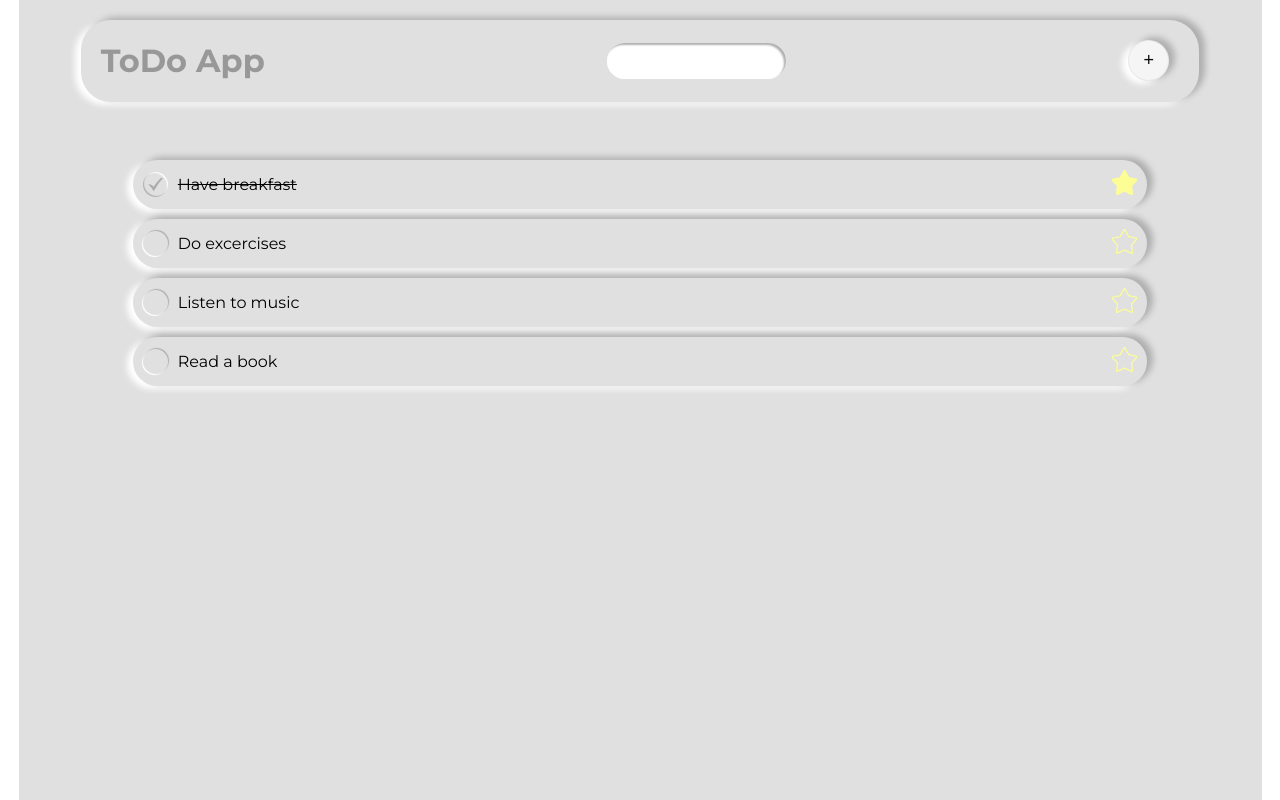
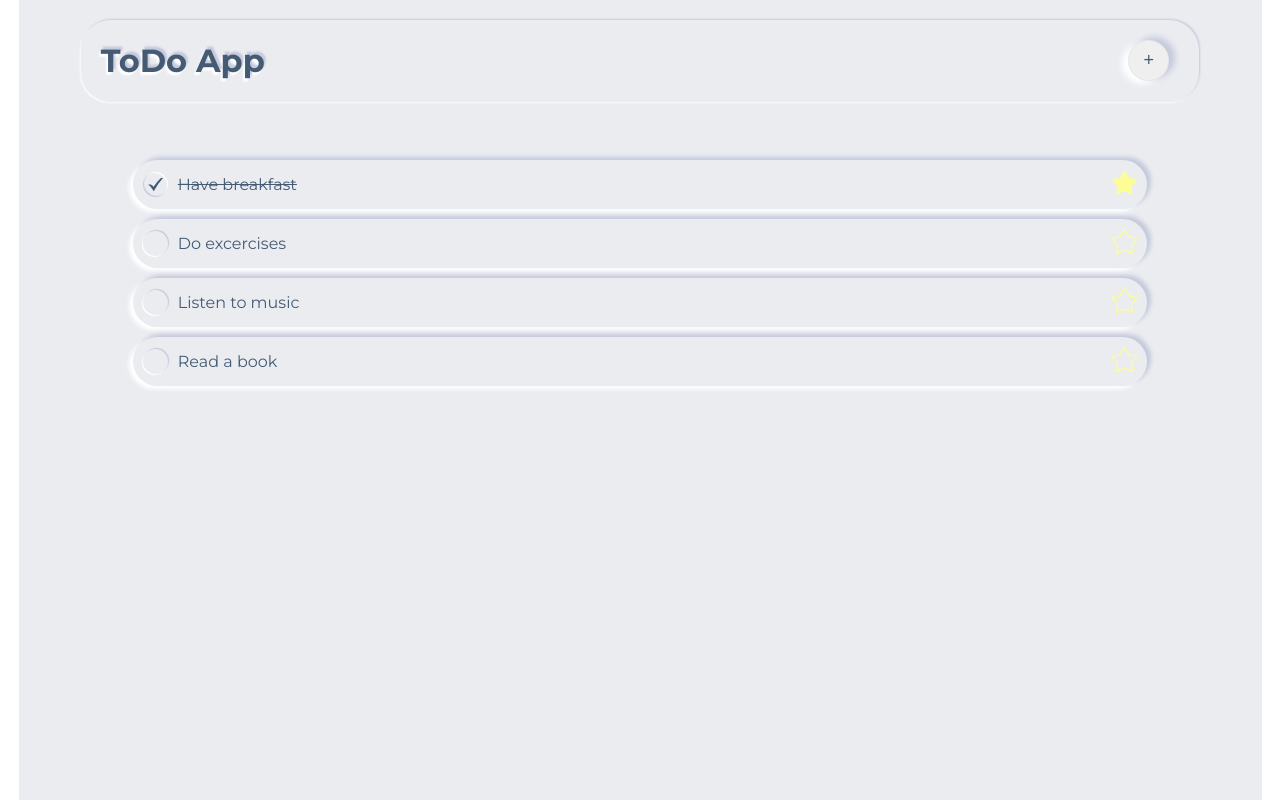
Before and after one commit to AlenaRudenko/ToDoApp, a React (Create React App) app: page / in a window 1280 px wide. Built offline with nearby package versions, Linux system fonts and the light colour scheme.

Commit message:
noemorth ver.2

```diff
--- a/src/App.js
+++ b/src/App.js
@@ -19,16 +19,16 @@ function App() {
           <div className='Main__item'>
             <div className="Main__group">
               <div className="Main__point Main--pointchecked">
-                <svg id="Layer_1" data-name="Layer 1" xmlns="http://www.w3.org/2000/svg" viewBox="0 0 122.88 109.76" width="15px" heigh="15px" fill="#acacac"><defs><style>.cls-1</style></defs><title>red-check-mark</title><path class="cls-1" d="M0,52.88l22.68-.3A84.1,84.1,0,0,1,46,72.44,314.13,314.13,0,0,1,105.6,0h17.28A522.93,522.93,0,0,0,46.77,109.76C36,86.69,21,67.27,0,52.88Z"/></svg>
+                <svg id="Layer_1" data-name="Layer 1" xmlns="http://www.w3.org/2000/svg" viewBox="0 0 122.88 109.76" width="15px" heigh="15px" fill="#455B74"><defs><style>.cls-1</style></defs><title>red-check-mark</title><path class="cls-1" d="M0,52.88l22.68-.3A84.1,84.1,0,0,1,46,72.44,314.13,314.13,0,0,1,105.6,0h17.28A522.93,522.93,0,0,0,46.77,109.76C36,86.69,21,67.27,0,52.88Z"/></svg>
               </div>
               <div className="Main__task Main--taskchecked">Have breakfast</div>
             </div>
             <div className="Main__fav" >
-            <svg version="1.0" xmlns="http://www.w3.org/2000/svg"
+            <svg className="shadow" version="1.0" xmlns="http://www.w3.org/2000/svg"
               width="25px" height="25px" viewBox="0 0 1280.000000 1221.000000"
               preserveAspectRatio="xMidYMid meet">
               <g transform="translate(0.000000,1221.000000) scale(0.100000,-0.100000)"
-              fill="#fdfd96" stroke="#fdfd96" stroke-width="50%">
+              fill="#fdfd96" stroke="none" stroke-width="50%">
               <path d="M6307 12196 c-98 -36 -178 -122 -275 -295 -116 -207 -394 -714 -756
               -1380 -532 -976 -792 -1442 -1071 -1916 l-47 -81 -971 -183 c-535 -101 -1262
               -239 -1617 -307 -355 -68 -742 -139 -861 -158 -343 -55 -495 -100 -595 -174
--- a/src/index.css
+++ b/src/index.css
@@ -13,7 +13,7 @@ code {
 }
 .Container {
   max-width: 1243px;
-  background-color: #e0e0e0;
+  background-color: #EAECF0;
   margin: auto;
   height: 100vh;
   position: relative;
@@ -36,14 +36,16 @@ code {
   justify-content: space-between;
   align-items:center;
   border-radius:30px;
-  box-shadow:  6px -3px 6px #afafaf,
-             -6px 3px 6px #ffffff;
+  box-shadow:  1px -1px 2px #C4C9DC,
+             -1px 1px 2px #ffffff;
 }
 .Header__logo {
-  color:#989898;
+  color:#455B74;
   font-family: 'Montserrat';
   font-weight: 700;
   margin-left: 20px;
+  text-shadow: 2px -3px 2px #C4C9DC,
+  -2px 3px 2px #ffffff;;
 }
 .Header__button {
   margin-right: 30px;
@@ -56,10 +58,9 @@ code {
 }
 /* главная страница */
 .Main {
-
   width: 100%;
   font-family: "Montserrat";
-  color:black;
+  color:#455B74;
   display: flex;
   flex-direction: column;
   align-items: center;
@@ -76,9 +77,9 @@ code {
   margin-bottom: 10px;
   padding: 10px 10px;
   border-radius: 30px;
-  background: #e0e0e0;
-  box-shadow:  6px -3px 6px #afafaf,
-             -6px 3px 6px #ffffff;
+  background: #EAECF0;
+  box-shadow:  4px -3px 4px #C4C9DC,
+             -4px 3px 4px #ffffff;
 }
 /* один таск */
 .Main__group {
@@ -105,20 +106,20 @@ code {
   display: flex;
   align-items:center;
   justify-content: center;
-  box-shadow:  1px -1px 1px #afafaf,
+  box-shadow:  1px -1px 1px #C4C9DC,
              -1px 1px 1px #ffffff;
 
 }
 .Main--pointchecked {
   /* background-color: #ace1af; */
   /* border:0.5px solid white; */
-  box-shadow:inset 1px -1px 1px #afafaf,
+  box-shadow:inset 1px -1px 1px #C4C9DC,
              inset -1px 1px 1px #ffffff;
 }
 .Main__point:active {
   border:none;
   /* border:0.5px solid white; */
-  box-shadow:inset 1px -1px 1px #afafaf,
+  box-shadow:inset 1px -1px 1px #C4C9DC,
              inset -1px 1px 1px #ffffff;
 }
 /* избранное */
@@ -127,35 +128,39 @@ code {
 }
 button {
   border: none;
-  color: #090909;
+  color: #455B74;
   padding: 0.5em 0.8em;
   font-size: 18px;
   border-radius: 50%;
-  background: #f5f5f5;
   border: 0.5px solid #e8e8e8;
   transition: all .3s;
-  box-shadow:  6px -3px 6px #afafaf,
+  box-shadow:  6px -3px 6px #C4C9DC,
              -6px 3px 6px #ffffff;
  }
 
  button:hover {
-  box-shadow:  -6px 3px 6px #afafaf,
+  box-shadow:  -6px 3px 6px #C4C9DC,
              6px -3px 6px #ffffff;
  }
 
  button:active {
-  box-shadow:inset -6px 3px 6px #afafaf,
+  box-shadow:inset -6px 3px 6px #C4C9DC,
              inset 6px -3px 6px #ffffff;
  }
 
  input {
+   display: none;
    font-family: "Montserrat";
    color:#989898;
    outline: none;
    text-decoration: none;
    border:none;
    padding: 10px 5px;
-   box-shadow:inset -2px 2px 2px #afafaf,
+   box-shadow:inset -2px 2px 2px #C4C9DC,
              inset 2px -2px 2px #ffffff;
   border-radius: 30px;
  }
+ .star {
+  box-shadow:inset -2px 2px 2px #C4C9DC,
+  inset 2px -2px 2px #ffffff;
+ }
```
